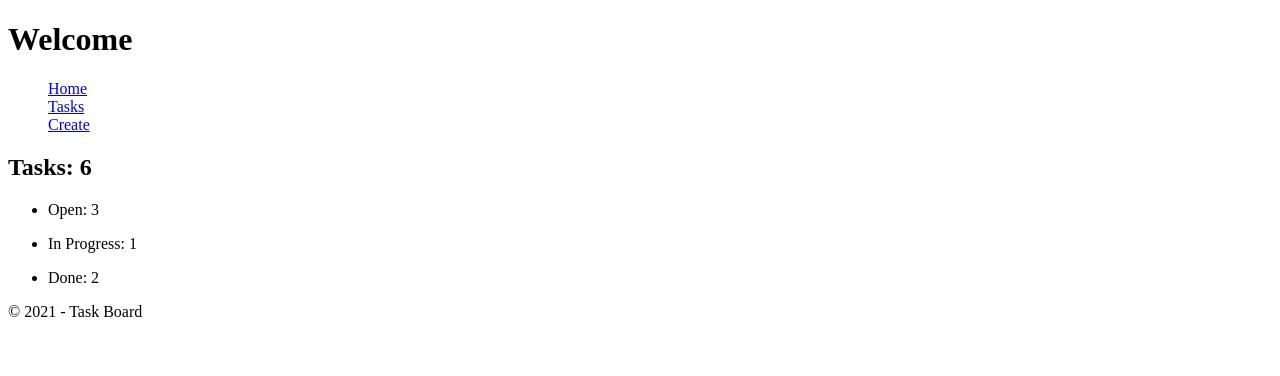
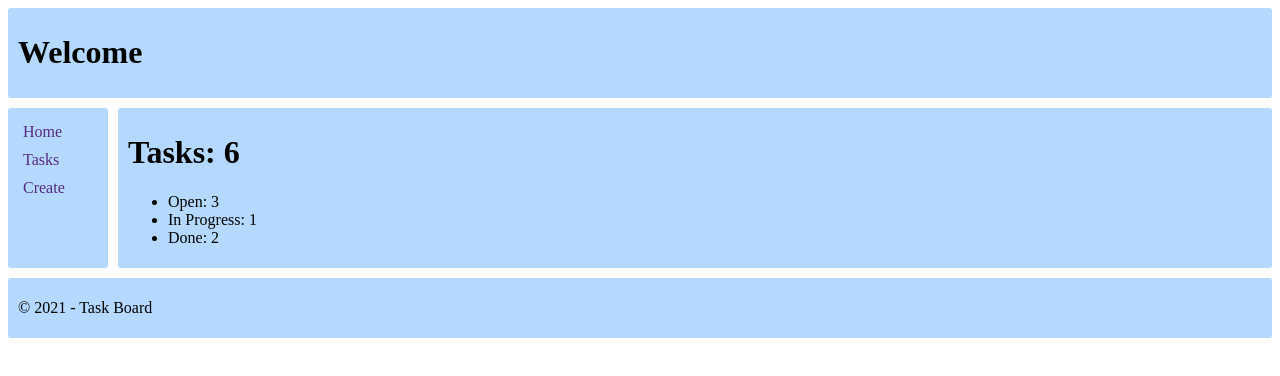
Before and after one commit to patonov/HTML_and_CSS-May_2023, a plain HTML site: page 01_Simple-Site-Layout/simple-site-layout.html in a window 1280 px wide. Drawn offline with Linux system fonts and the light colour scheme.

Commit message:
Add files via upload

```diff
--- a/01_Simple-Site-Layout/simple-site-layout.html
+++ b/01_Simple-Site-Layout/simple-site-layout.html
@@ -3,6 +3,8 @@
 <head>
     <meta charset="UTF-8">
     <meta name="viewport" content="width=device-width, initial-scale=1.0">
+
+    <link rel="stylesheet" href="styles.css">
     <title>Document</title>
 </head>
 <body>
@@ -10,22 +12,22 @@
         <h1 class="welcome">Welcome</h1>
     </header>
 
-    <main>
+    <aside>
         <ul type="none">
             <li><a href="#">Home</a></li>
             <li><a href="#">Tasks</a></li>
             <li><a href="#">Create</a></li>
         </ul>
-    </main>
+    </aside>
 
-    <aside>
+    <main>
         <h1>Tasks: 6</h1>
         <ul>
-            <li><p>Open: 3</p></li>
-            <li><p>In Progress: 1</p></li>
-            <li><p>Done: 2</p></li>
+            <li>Open: 3</li>
+            <li>In Progress: 1</li>
+            <li>Done: 2</li>
         </ul>
-    </aside>
+    </main>
 
     <footer> <div> <p>&copy 2021 - Task Board</p> </div>  </footer>
 
--- /dev/null
+++ b/01_Simple-Site-Layout/styles.css
@@ -0,0 +1,55 @@
+body {
+    display: grid;
+    grid-template-areas: "header header"
+    "aside main"
+    "footer footer";
+    grid-template-columns: 100px auto;
+    gap:10px;
+}
+
+header {
+    border-radius: 3px;
+    background: rgb(181, 216, 255);
+    padding: 5px 10px;
+    display: inline-block;
+    vertical-align: middle;
+    grid-area: header;
+}
+
+aside {
+    border-radius: 3px;
+    background: rgb(181, 216, 255);
+    padding: 5px 10px;
+    grid-area: aside;
+}
+
+aside ul {
+    list-style-type: none;
+    margin: 0px;
+    padding: 5px;
+}
+
+aside ul li a{
+    display: block;
+    padding: 5px 0px;
+    color: rgb(86, 40, 129);
+    text-decoration: none;
+}
+
+main {
+    border-radius: 3px;
+    background: rgb(181, 216, 255);
+    padding: 5px 10px;
+    grid-area: main;
+}
+
+main ul li p{
+    margin-bottom: 0px;
+}
+
+footer {
+    border-radius: 3px;
+    background: rgb(181, 216, 255);
+    padding: 5px 10px;
+    grid-area: footer;
+}
```
